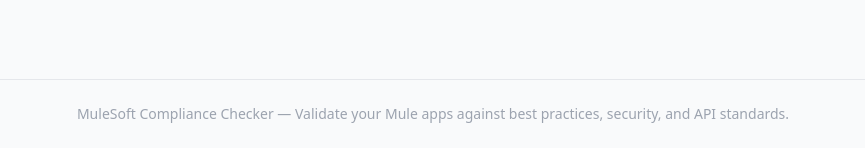
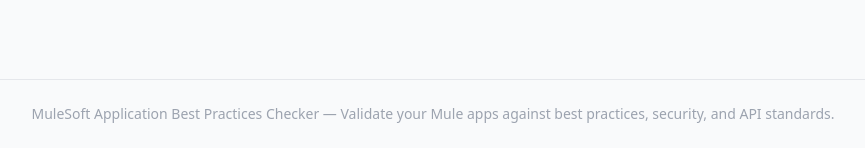
Before and after one commit to mjjain/mulelint, a FastAPI app: page / in a window 1280 px wide. Shown: the part 890-1038 px from the top of the page, without its empty margins (207-1072 px from the left). Run offline with FastAPI, Linux system fonts and the light colour scheme; some libraries are stand-ins or nearby versions.

Commit message:
Rename to MuleSoft Application Best Practices Checker
Co-authored-by: Cursor <cursoragent@cursor.com>

```diff
--- a/action.yml
+++ b/action.yml
@@ -1,6 +1,6 @@
-name: "MuleSoft Compliance Checker"
+name: "MuleSoft Application Best Practices Checker"
 description: "Check your MuleSoft Mule 4 application against best practices, security, API standards, and custom compliance rules."
-author: "MuleSoft Compliance Checker"
+author: "MuleSoft Application Best Practices Checker"
 
 branding:
   icon: "check-circle"
--- a/app/cli.py
+++ b/app/cli.py
@@ -1,4 +1,4 @@
-"""CLI entry point for the MuleSoft Compliance Checker.
+"""CLI entry point for the MuleSoft Application Best Practices Checker.
 
 Usage:
     python -m app.cli --path /path/to/mule-project
--- a/app/main.py
+++ b/app/main.py
@@ -24,7 +24,7 @@ from app.models import ComplianceReport
 
 APP_DIR = Path(__file__).resolve().parent
 
-app = FastAPI(title="MuleSoft Compliance Checker")
+app = FastAPI(title="MuleSoft Application Best Practices Checker")
 app.mount("/static", StaticFiles(directory=str(APP_DIR / "static")), name="static")
 templates = Jinja2Templates(directory=str(APP_DIR / "templates"))
 
--- a/app/templates/base.html
+++ b/app/templates/base.html
@@ -3,7 +3,7 @@
 <head>
     <meta charset="UTF-8">
     <meta name="viewport" content="width=device-width, initial-scale=1.0">
-    <title>{% block title %}MuleSoft Compliance Checker{% endblock %}</title>
+    <title>{% block title %}MuleSoft Application Best Practices Checker{% endblock %}</title>
     <script src="https://cdn.tailwindcss.com"></script>
     <link rel="stylesheet" href="/static/styles.css">
     <script>
@@ -52,7 +52,7 @@
 
     <footer class="border-t border-gray-200 mt-12">
         <div class="max-w-7xl mx-auto px-4 py-6 text-center text-sm text-gray-400">
-            MuleSoft Compliance Checker &mdash; Validate your Mule apps against best practices, security, and API standards.
+            MuleSoft Application Best Practices Checker &mdash; Validate your Mule apps against best practices, security, and API standards.
         </div>
     </footer>
 
--- a/app/templates/index.html
+++ b/app/templates/index.html
@@ -1,6 +1,6 @@
 {% extends "base.html" %}
 
-{% block title %}Upload - MuleSoft Compliance Checker{% endblock %}
+{% block title %}Upload - MuleSoft Application Best Practices Checker{% endblock %}
 
 {% block content %}
 <div class="max-w-2xl mx-auto">
```
Also changed, not shown: README.md.
